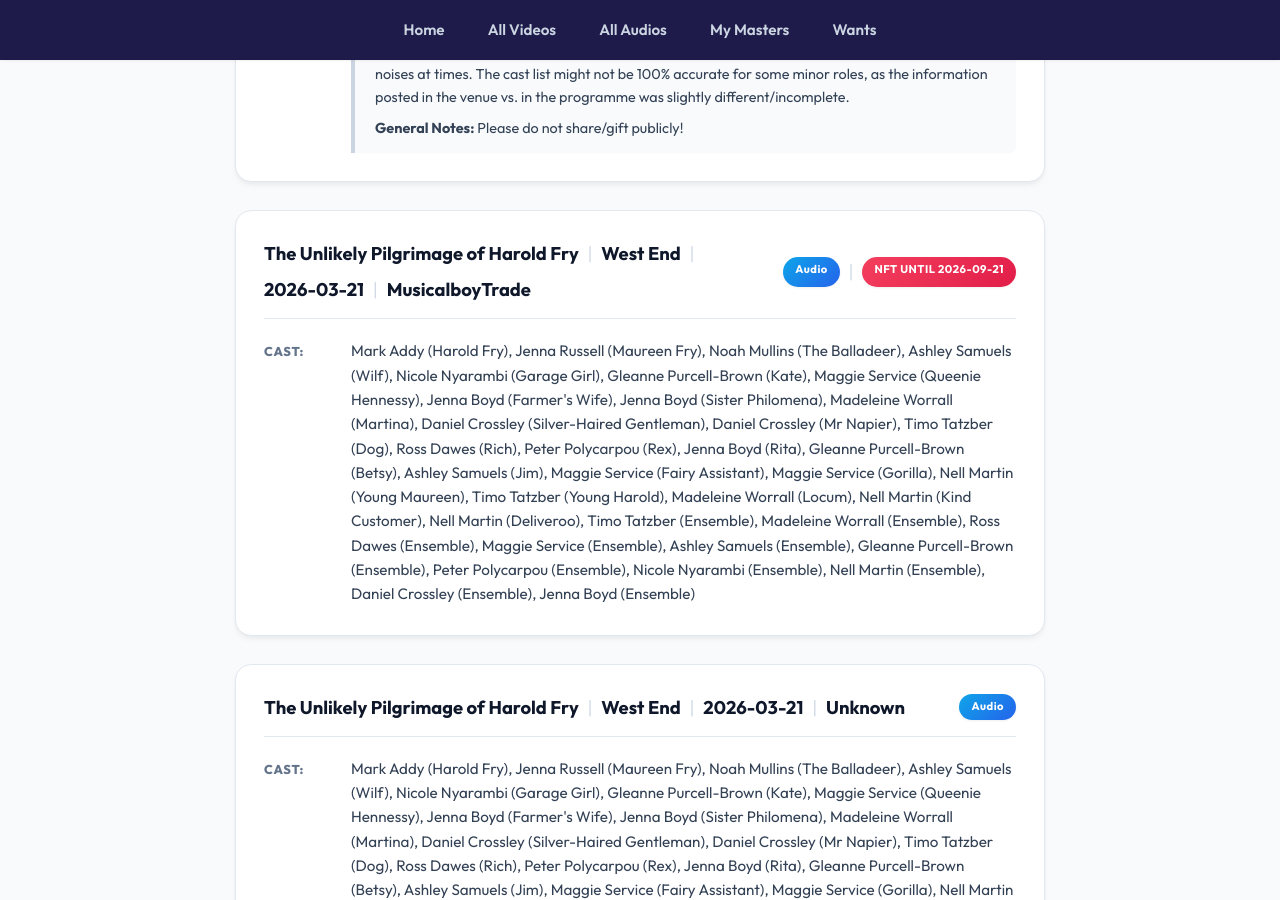
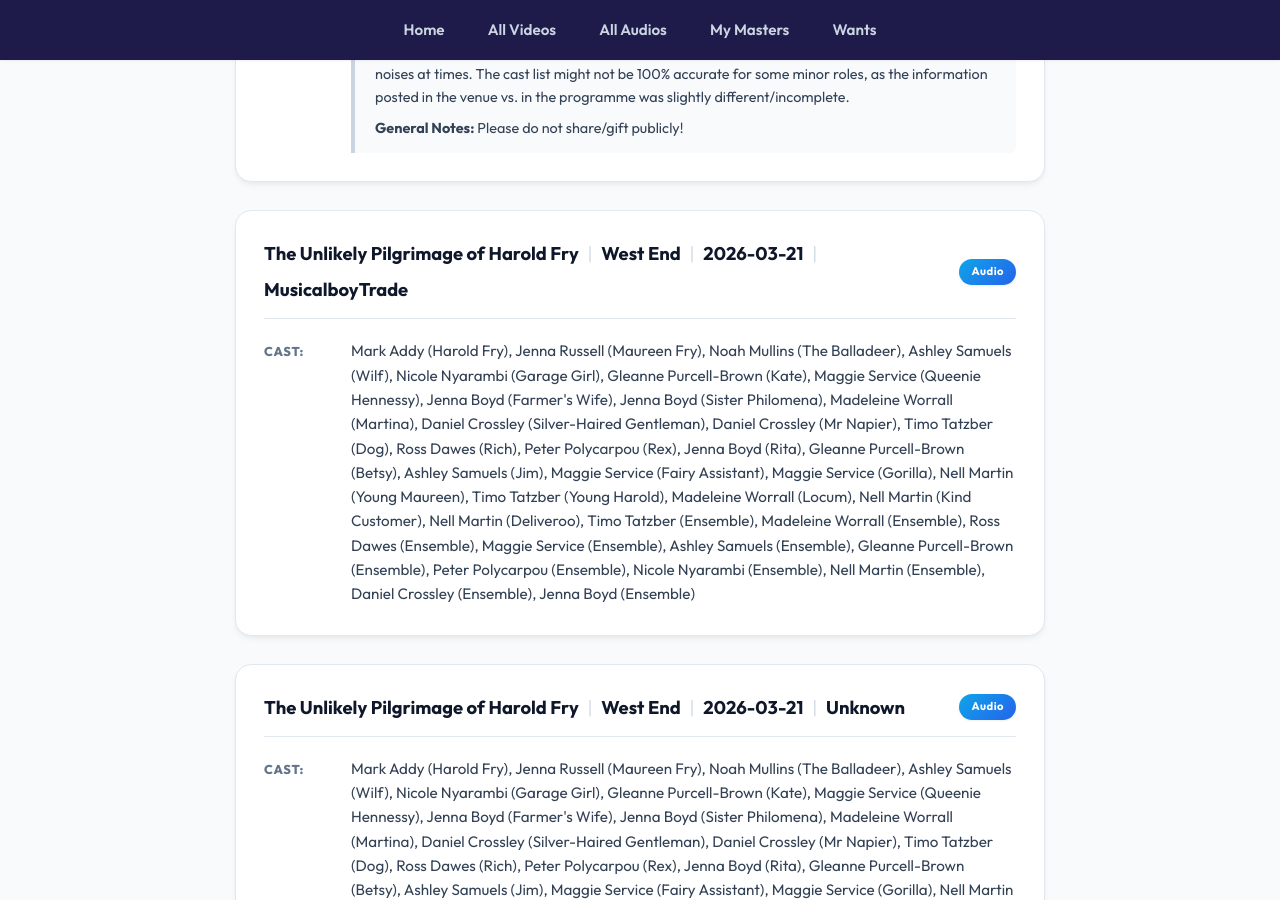
Before and after one commit to DireSpider/direspider.github.io, a Jekyll site: the page built from wants/index.html, in a window 1280 px wide and 900 px high, scrolled down 31896 px. Built offline with Jekyll 4.4.1, drawn with Linux system fonts in a browser that asks for light colours.

Commit message:
update my wants include html

```diff
--- a/_includes/wants.html
+++ b/_includes/wants.html
@@ -3534,9 +3534,6 @@
 
 
 
-    <span class="separator">|</span>
-    <span class="nft-badge">NFT until 2026-09-21</span>
-
 
              </div>
 
```
